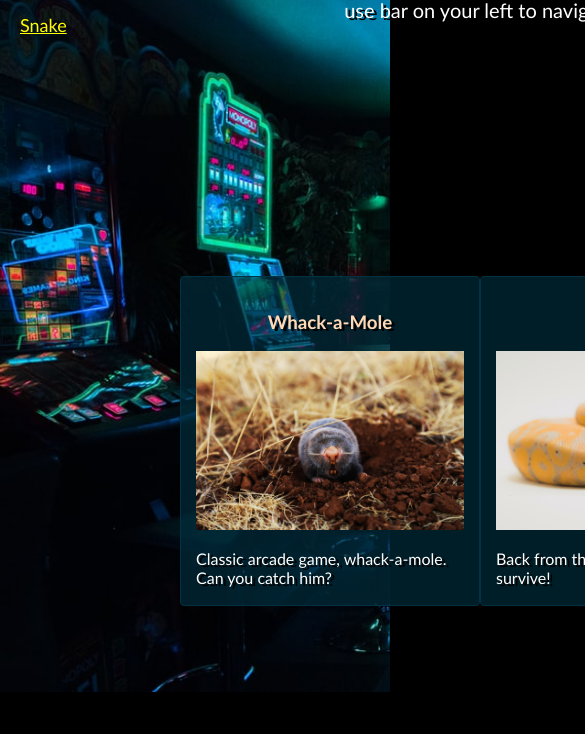
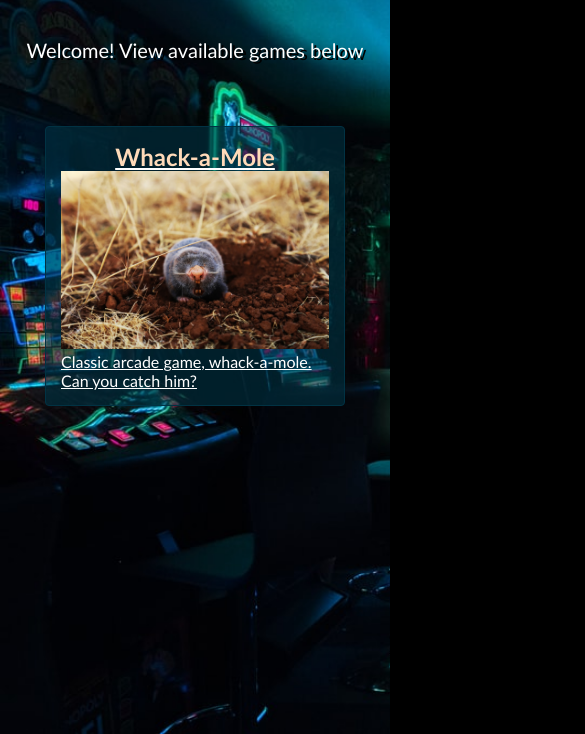
Before and after one commit to hmilly/game-center, a Gatsby site: page / in a window 390 px wide. Shown: the part 110-844 px from the top of the page, 585 px wide, since content can reach past the window. Built offline with nearby package versions, Linux system fonts and the light colour scheme; Gatsby itself is replaced by a stand-in of ours.

Commit message:
changed format added mobile design

```diff
--- a/src/components/Layout.js
+++ b/src/components/Layout.js
@@ -1,13 +1,11 @@
 import * as React from "react";
-import SideNav from "./SideNav";
 import { Main } from "../styles/Main.styled";
-import { GlobalStyles } from "../styles/Global"
+import { GlobalStyles } from "../styles/Global";
 
 const Layout = ({ children }) => {
   return (
     <Main>
       <GlobalStyles />
-      <SideNav />
       {children}
     </Main>
   );
--- a/src/components/Mole.js
+++ b/src/components/Mole.js
@@ -13,7 +13,6 @@
       setTimeout(() => {
         setT(time);
       }, [time + 2000]);
-
     } else if (start) {
       const time = timeout();
       setTimeout(() => {
--- a/src/components/SideNav.js
+++ b/src/components/SideNav.js
@@ -1,6 +1,6 @@
-import React from 'react'
-import { Link } from 'gatsby'
-import { Nav } from '../styles/Main.styled'
+import React from "react";
+import { Link } from "gatsby";
+import { Nav } from "../styles/Main.styled";
 
 const SideNav = () => {
   return (
@@ -11,12 +11,11 @@ const SideNav = () => {
       <li>
         <Link to="/whackMole">Whack-a-Mole</Link>
       </li>
-            <li>
+      {/* <li>
                 <Link to="/snake">Snake</Link>
-            </li>
+            </li> */}
     </Nav>
+  );
+};
 
-    )
-}
-
-export default SideNav
+export default SideNav;
--- a/src/pages/index.js
+++ b/src/pages/index.js
@@ -1,9 +1,10 @@
 import * as React from "react";
 import Layout from "../components/Layout";
-import { Container, Header } from "../styles/Game.details.styled"
-import { Grid } from "../styles/Game.content.styled"
+import { Link } from "gatsby";
+import { Container, Header } from "../styles/Game.details.styled";
+import { Grid } from "../styles/Game.content.styled";
 import mole from "../images/mole.jpg";
-import snake from "../images/snake.jpg";
+//import snake from "../images/snake.jpg";
 
 const IndexPage = () => {
   return (
@@ -12,28 +13,30 @@ const IndexPage = () => {
         <Header>
           <h1>Retro games</h1>
           <p>
-            Welcome! View available games below<br />
-            use bar on your left to navigate
+            Welcome! View available games below
           </p>
         </Header>
         <Grid>
-          <div>
-            <h3>Whack-a-Mole</h3>
-            <img src={mole} alt="Mole"></img>
-            <p>Classic arcade game, whack-a-mole. Can you catch him?</p>
-          </div>
-          <div>
-            <h3>Snake</h3>
+
+
+            <Link to="/whackMole">
+              <h2>Whack-a-Mole</h2>
+              <img src={mole} alt="Mole"></img>
+              <p>Classic arcade game, whack-a-mole. Can you catch him?</p>
+            </Link>
+
+          {/* <div>
+            <h2>Snake</h2>
             <img src={snake} alt="snake"></img>
             <p>Back from the 90's, how long can you survive!</p>
-          </div>
+          </div> */}
           {/* <div>
-            <h3></h3>
+            <h2></h2>
             <img></img>
             <p></p>
           </div>
           <div>
-            <h3></h3>
+            <h2></h2>
             <img></img>
             <p></p>
           </div> */}
--- a/src/pages/whackMole.js
+++ b/src/pages/whackMole.js
@@ -2,7 +2,7 @@ import * as React from "react";
 import { useState, useEffect } from "react";
 import { Ul } from "../styles/Game.content.styled";
 import { Container } from "../styles/Game.details.styled";
-import Layout from "../components/Layout"
+import Layout from "../components/Layout";
 import Mole from "../components/Mole";
 import GameHeader from "../components/GameHeader";
 
--- a/src/styles/Game.content.styled.js
+++ b/src/styles/Game.content.styled.js
@@ -6,6 +6,8 @@ export const Ul = styled.ul`
   grid-template-columns: repeat(3, 1fr);
   grid-auto-flow: row;
   list-style-type: none;
+  justify-self: center;
+  align-self: center;
   width: 390px;
   height: 390px;
   grid-template-areas:
@@ -35,30 +37,30 @@ export const Ul = styled.ul`
 `;
 
 export const Grid = styled.div`
-  width: 100%;
-  height: 330px;
   display: grid;
-  grid-template-rows: repeat(2, 1fr);
-  grid-template-columns: repeat(2, 1fr);
-  grid-auto-flow: row;
+  grid-template-rows: repeat(auto-fill, minmax(100px, 330px));
+  grid-template-columns: 1fr;
   align-items: center;
   justify-items: center;
 
-  div {
+  a {
     padding: 15px;
     width: 300px;
-    height: 330px;
+    height: auto;
     background-color: rgba(1, 50, 67, 0.6);
     border: solid 1px rgba(1, 50, 67);
     border-radius: 4px;
-  }
-  h3 {
+    h2 {
       text-align: center;
       color: peachpuff;
     }
     img {
       width: 100%;
       height: auto;
+    }
+    p {
+      text-shadow: none;
+    }
   }
 `;
 
@@ -67,7 +69,7 @@ export const PlayArea = styled.section`
   height: 400px;
   font-family: "Press Start 2P", "Arial", sans-serif;
 
-  div{
+  div {
     display: grid;
     grid-template-rows: 0.2fr 1fr 0.2fr;
     grid-template-columns: 0.2fr 1fr 0.2fr;
@@ -85,7 +87,7 @@ export const PlayArea = styled.section`
       border: solid white 2px;
     }
 
-  h2{
+    h2 {
       position: absolute;
       width: 400px;
       height: 30px;
@@ -96,5 +98,4 @@ export const PlayArea = styled.section`
       font-size: 40px;
     }
   }
-
 `;
--- a/src/styles/Game.details.styled.js
+++ b/src/styles/Game.details.styled.js
@@ -1,73 +1,68 @@
 import styled from "styled-components";
 
 export const Container = styled.div`
-  width: 100%;
-  height: 100%;
   margin: 0 auto;
   display: grid;
-  grid-template-columns: 1fr;
-  grid-template-rows: 1fr 4fr;
-  gap: 0% 0%;
-  grid-auto-flow: row;
-  justify-content: center;
-  align-content: center;
-  justify-items: center;
-  align-items: center;
+  height: 100vh;
+  grid-template-rows: 1fr 3fr;
 `;
 
 export const Header = styled.header`
-  width: 100%;
-  height: 300px;
   display: grid;
+
+  grid-template-rows: repeat(auto-fit, minmax(25px, 75px));
   grid-template-columns: 1fr;
-  grid-template-rows: 1fr 0.5fr 1fr 1fr;
-  grid-column-gap: 0px;
-  grid-row-gap: 0px;
-  grid-auto-flow: row;
-  justify-content: center;
-  align-content: center;
+  gap: 5px;
+  align-content: space-around;
+  align-items: center;
   justify-items: center;
-  align-items: center;
-  h1{
+  span{
+    position:absolute;
+    height: 59px;
+    width: 59px;
+    left: 0;
+    top: 0;
+    a{
+      padding: 0;
+      font-size: 45px;
+      text-decoration: none;
+    }
+  }
+  h1 {
     color: peachpuff;
   }
   p {
     font-size: 20px;
-    margin: 0;
-    text-align: center;
   }
   button {
-    height: auto;
-    border: solid 1px red;
     padding: 2px 20px;
     border: solid 3px lightblue;
     background-color: black;
     color: ${({ btnCol }) => btnCol};
     font-size: 18px;
-  }
-  button:hover {
+    &:hover {
       transition: padding 0.1s;
       padding: 4px 24px;
       cursor: pointer;
       font-size: 20px;
     }
-  button:active {
+    &:active {
       border: solid 3px black;
       color: black;
       padding: 0 18px;
       background-color: lightblue;
     }
-  div{
-    width: 60%;
-    height: 100%;
+  }
+
+  div {
     display: grid;
-    grid-template-columns: 1fr 0.2fr 1fr 0.2fr;
-    grid-template-rows: 1fr;
-    grid-column-gap: 0px;
-    grid-row-gap: 0px;
-    grid-auto-flow: row;
-    align-items: center;
-    p :nth-child(even){
+    width: .75fr;
+    grid-template-columns: repeat(2, 1fr);
+    grid-template-rows: repeat(2, 1fr);
+    align-items: end;
+    justify-items: center;
+    p :nth-child(3),
+    p :nth-child(4) {
       font-size: 24px;
       font-weight: 700;
       color: lightcoral;
--- a/src/styles/Global.js
+++ b/src/styles/Global.js
@@ -5,6 +5,7 @@ export const GlobalStyles = createGlobalStyle`
     font-family: "Gill Sans", sans-serif, serif;
     color: white;
     box-sizing: border-box;
+    margin: 0;
 }
 
 p, h1, h3{
--- a/src/styles/Main.styled.js
+++ b/src/styles/Main.styled.js
@@ -2,16 +2,11 @@ import styled from "styled-components";
 import img from "../images/games.jpg"
 
 export const Main = styled.main`
-  display: grid;
-  grid-template-columns: 180px 1fr;
-  grid-template-rows: 95vh;
-  grid-column-gap: 0px;
-  grid-row-gap: 0px;
-  grid-auto-flow: row;
-  justify-items: center;
+height: 100vh;
+width: 100vw;
   background-image: url(${img}) ;
   background-size: cover;
-
+  overflow: hidden;
   h1 {
     text-align: center;
   }
```
Also changed, not shown: package.json (+4 -4 lines), src/components/GameHeader.js (+14 -12 lines), src/pages/404.js (+9 -9 lines), 1 other file. Lines whose indentation alone changed are shown as unchanged.
